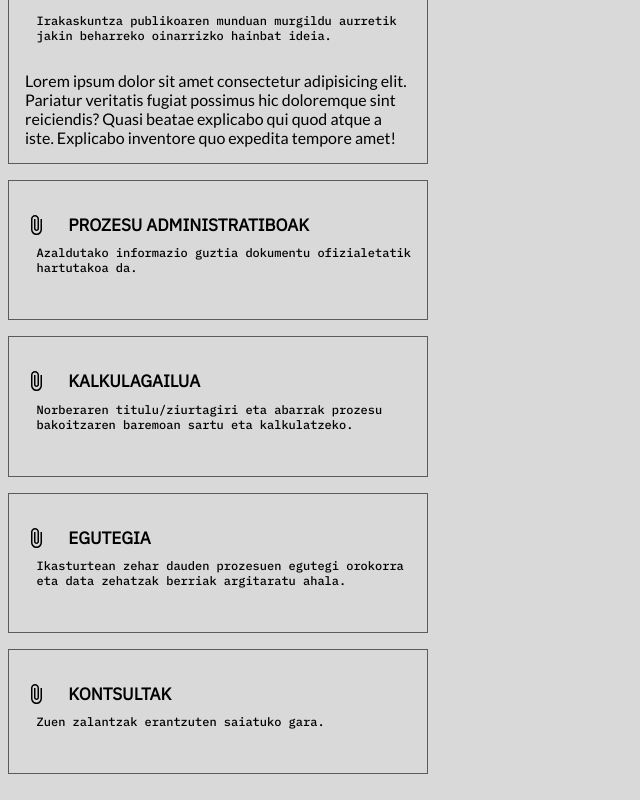
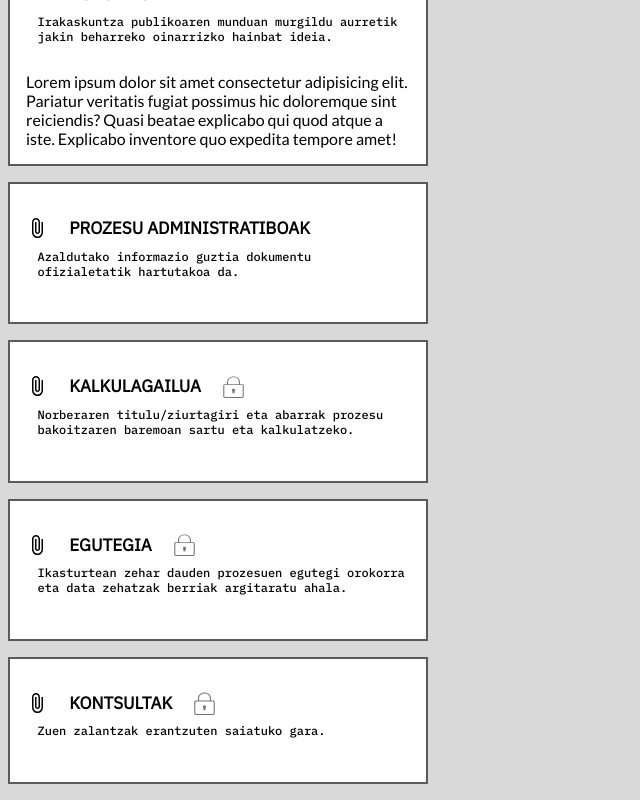
Before and after one commit to AmaiaAbaroa/NOKA_React_Laravel, a React (Vite) app in the folder Noka-FrontEnd/: page / in a window 1280 px wide. Shown: the part 1417-2217 px from the top of the page, without its empty margins (0-640 px from the left). Built offline with nearby package versions, Linux system fonts and the light colour scheme.

Commit message:
Accordion Card done - click to close .accordion { is not implemented & artiles locked[D

```diff
--- a/Noka-FrontEnd/src/components/atoms/CardAccordionAtom/CardAccordionAtom.jsx
+++ b/Noka-FrontEnd/src/components/atoms/CardAccordionAtom/CardAccordionAtom.jsx
@@ -1,6 +1,6 @@
 import './cardAccordionAtom.css';
 import attachIcon from '../../../assets/icons/attach_icon.svg';
-// import padlockIcon from '../../../assets/icons/padlock_icon.svg';
+import padlockIcon from '../../../assets/icons/padlock_icon.svg';
 import ButtonLandingpageAtom from '../ButtonsLandinpageAtom/ButtonLandingpageAtom';
 
 const CardAccordionAtom = () => {
@@ -8,7 +8,7 @@ const CardAccordionAtom = () => {
         <>
 
             <div className="accordion">
-                <article>
+                <article className="article_card">
                     <input id="article1" type="radio" name="articles" checked/>
                     <label htmlFor="article1">
                     <div className='article_tittle_container'>
@@ -22,7 +22,7 @@ const CardAccordionAtom = () => {
                     </div>
                 </article>
 
-                <article>
+                <article className="article_card">
                     <input id="article2" type="radio" name="articles"/>
                     <label htmlFor="article2">
                     <div className='article_tittle_container'>
@@ -41,12 +41,13 @@ const CardAccordionAtom = () => {
                     </div>
                 </article>
 
-                <article>
+                <article className="article_card">
                     <input id="article3" type="radio" name="articles"/>
                     <label htmlFor="article3">
                     <div className='article_tittle_container'>
                         <img src={attachIcon} alt="Klip irudia" />
                         <h3 className='article_title'>KALKULAGAILUA</h3>
+                        <img className="article_paddlock_img" src={padlockIcon} alt="Kandadu irudia" />
                     </div>
                     <h6 className='article_subtitle'>Norberaren titulu/ziurtagiri eta abarrak prozesu bakoitzaren baremoan sartu eta kalkulatzeko. </h6>
                     </label>
@@ -55,12 +56,13 @@ const CardAccordionAtom = () => {
                     </div>
                 </article>
 
-                <article>
+                <article className="article_card">
                     <input id="article4" type="radio" name="articles"/>
                     <label htmlFor="article4">
                     <div className='article_tittle_container'>
                         <img src={attachIcon} alt="Klip irudia" />
                         <h3 className='article_title'>EGUTEGIA</h3>
+                        <img className="article_paddlock_img" src={padlockIcon} alt="Kandadu irudia" />
                     </div>
                     <h6 className='article_subtitle'>Ikasturtean zehar dauden prozesuen egutegi orokorra eta data zehatzak berriak argitaratu ahala.</h6>
                     </label>
@@ -69,12 +71,13 @@ const CardAccordionAtom = () => {
                     </div>
                 </article>
 
-                <article>
+                <article className="article_card">
                     <input id="article5" type="radio" name="articles"/>
                     <label htmlFor="article5">
                     <div className='article_tittle_container'>
                         <img src={attachIcon} alt="Klip irudia" />
                         <h3 className='article_title'>KONTSULTAK</h3>
+                        <img className="article_paddlock_img" src={padlockIcon} alt="Kandadu irudia" />
                     </div>
                     <h6 className='article_subtitle'>Zuen zalantzak erantzuten saiatuko gara.</h6>
                     </label>
--- a/Noka-FrontEnd/src/components/atoms/CardAccordionAtom/cardAccordionAtom.css
+++ b/Noka-FrontEnd/src/components/atoms/CardAccordionAtom/cardAccordionAtom.css
@@ -3,8 +3,9 @@
   text-align: left;
 }
 
-article {
-  border: 1px solid #5C5A5A;
+.article_card {
+  background-color: #FFFFFF;
+  border: 2px solid #5C5A5A;
   padding: 1em;
   margin: 1em auto;
 }
@@ -16,6 +17,7 @@ article {
 
 .article_title{
     padding-left: 5%;
+    padding-right: 5%;
     font-family: 'IBM Plex Sans', sans-serif;
     font-weight: 700;
     font-size: 17px;
@@ -35,6 +37,10 @@ article {
     justify-content: space-evenly;
 }
 
+.article_paddlock_img{
+  width: 7%;
+}
+
 input[type="radio"] {
   appearance: none;
   position: fixed;
--- a/Noka-FrontEnd/src/pages/Landingpage/landingpage.css
+++ b/Noka-FrontEnd/src/pages/Landingpage/landingpage.css
@@ -0,0 +1,3 @@
+body{
+   background-color: #8f8f8f;
+}
```
